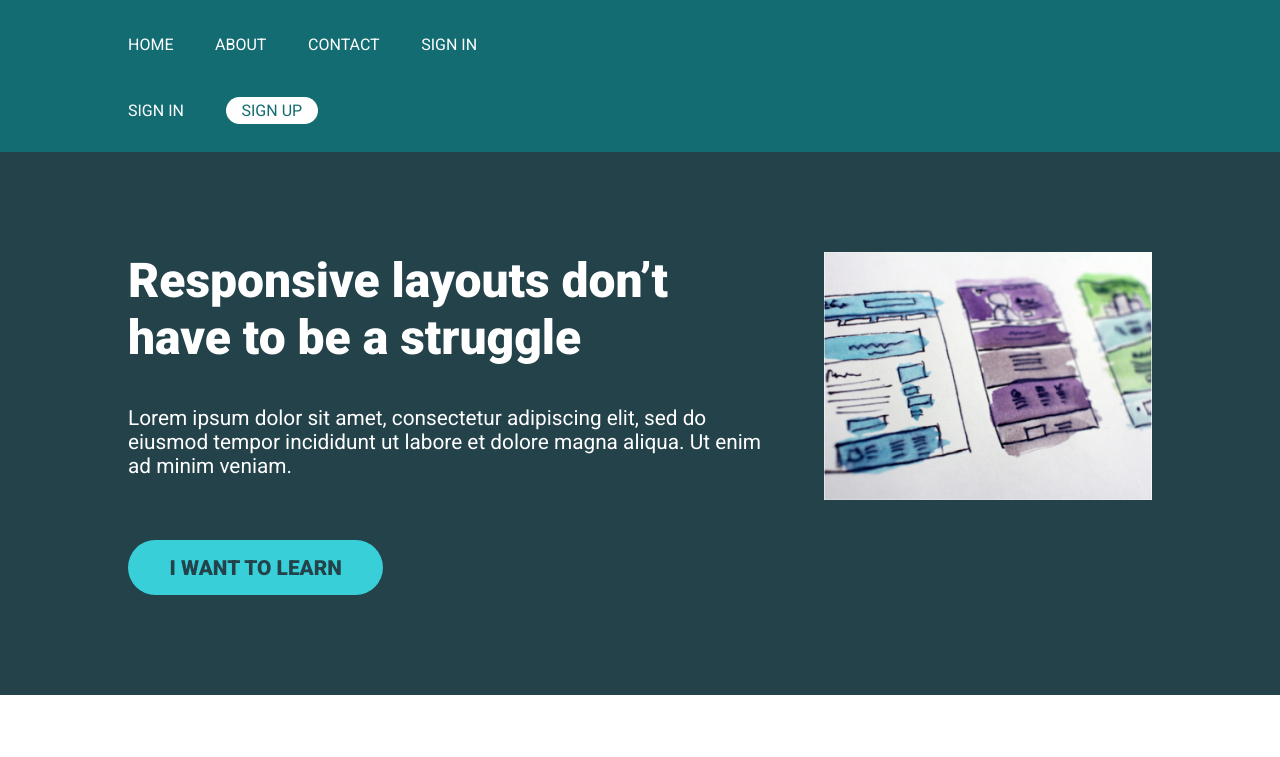
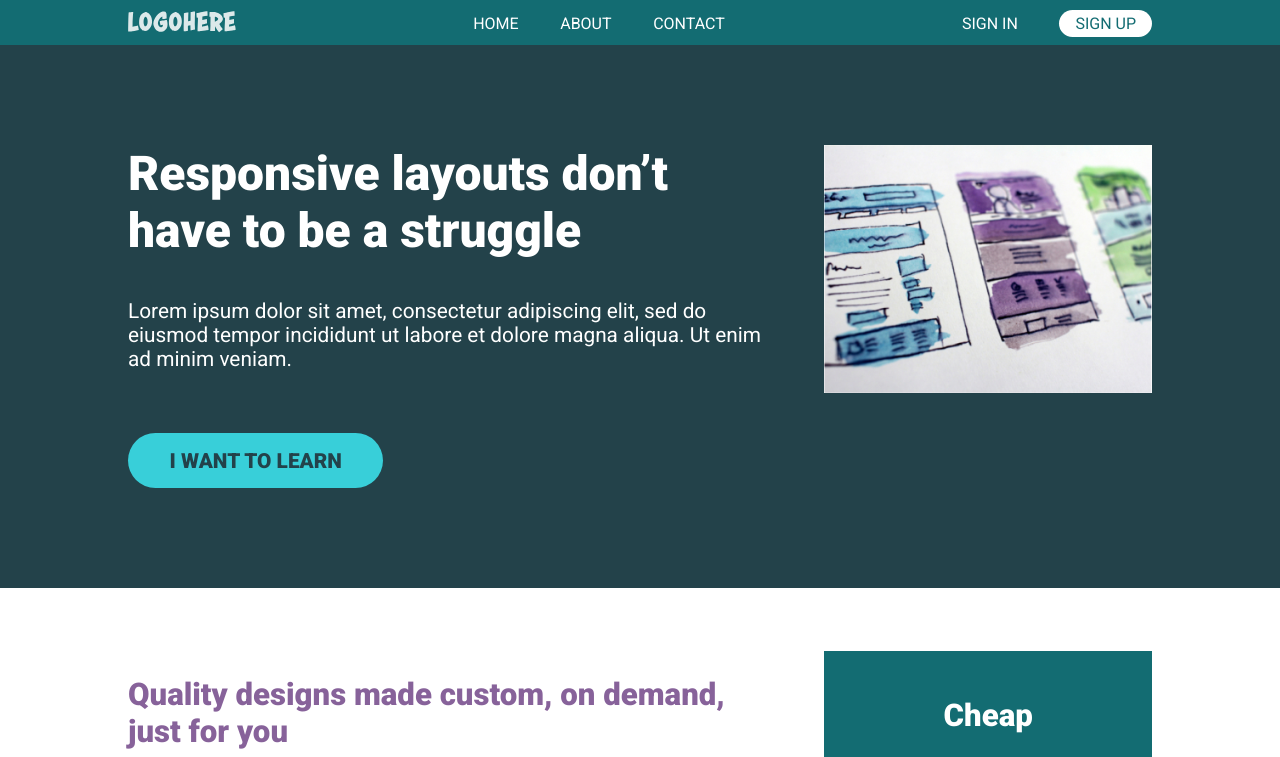
Before and after one commit to ramigs/conquering-responsive-layouts, a plain HTML site: page flexbox/nav-challenge/index.html in a window 1280 px wide. Shown: the top 757 px of the page. Drawn offline with Linux system fonts and the light colour scheme.

Commit message:
flexbox navigation

```diff
--- a/flexbox/nav-challenge/index.html
+++ b/flexbox/nav-challenge/index.html
@@ -12,13 +12,15 @@
   </head>
   <body>
     <header>
-      <div class="container">
+      <div class="container row">
+        <a class="logo" href="#"
+          ><img src="./img/logo.svg" alt="logo conquering responsive layouts"
+        /></a>
         <nav class="nav">
-          <ul class="nav__list">
+          <ul class="nav__list nav__list--primary">
             <li class="nav__item"><a href="#" class="nav__link">Home</a></li>
             <li class="nav__item"><a href="#" class="nav__link">About</a></li>
             <li class="nav__item"><a href="#" class="nav__link">Contact</a></li>
-            <li class="nav__item"><a href="#" class="nav__link">Sign In</a></li>
           </ul>
           <ul class="nav__list">
             <li class="nav__item"><a href="#" class="nav__link">Sign In</a></li>
--- a/flexbox/nav-challenge/style.css
+++ b/flexbox/nav-challenge/style.css
@@ -71,11 +71,28 @@ header {
     padding: .5em 0;
 }
 
+.nav {
+    display: flex;
+    justify-content: space-between;
+    flex-grow: 1;
+    align-items: center;
+    align-self: center;
+}
+
+.logo {
+    line-height: 0;
+    align-self: center;
+}
+
 .nav__list {
     margin: 0;
-    padding: 1em 0;
+    padding: 0;
     list-style: none;
     display: flex;
+}
+
+.nav__list--primary {
+    margin: 0 auto;
 }
 
 .nav__link {
```
Also changed, not shown: img/flexbox-nav-logo-horizontally-centered-1.png (added), img/flexbox-nav-logo-margin.png (added), img/flexbox-nav-logo-vertically-centered-1.png (added), img/flexbox-nav-logo-vertically-centered.png (added), 1 other file.
